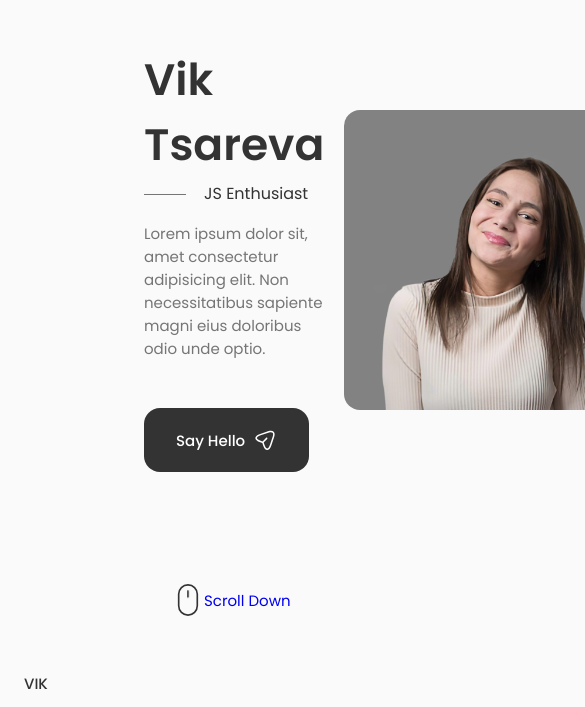
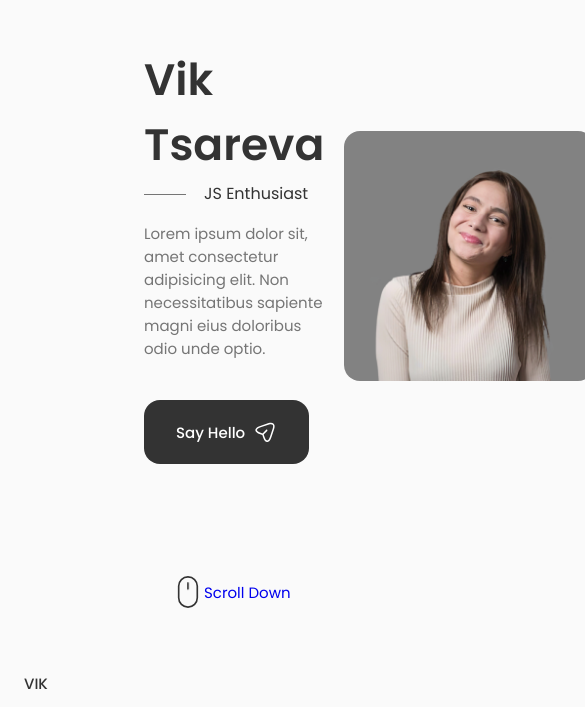
Before and after one commit to vikdts/fantastic-octo-guacamole, a React (Create React App) app in the folder resume/: page / in a window 390 px wide. Shown: the part 137-844 px from the top of the page, 585 px wide, since content can reach past the window. Built offline with nearby package versions, Linux system fonts and the light colour scheme; the HTML template or start-up script is replaced by a standard one.

Commit message:
style home img large

```diff
--- a/resume/src/components/home/home.css
+++ b/resume/src/components/home/home.css
@@ -98,6 +98,18 @@
     width: 42px;
     top: 0.8rem;
   }
+
+  .home__description {
+    max-width: initial;
+    margin-bottom: var(--mb-2-5);
+  }
+
+  .home__img {
+    width: 250px;
+    height: 250px;
+    box-shadow: inset 0 0 0 8px rgb(255, 255, 255 / 30%);
+  }
+
 }
 
 @media screen and (max-width: 768px) {
```
